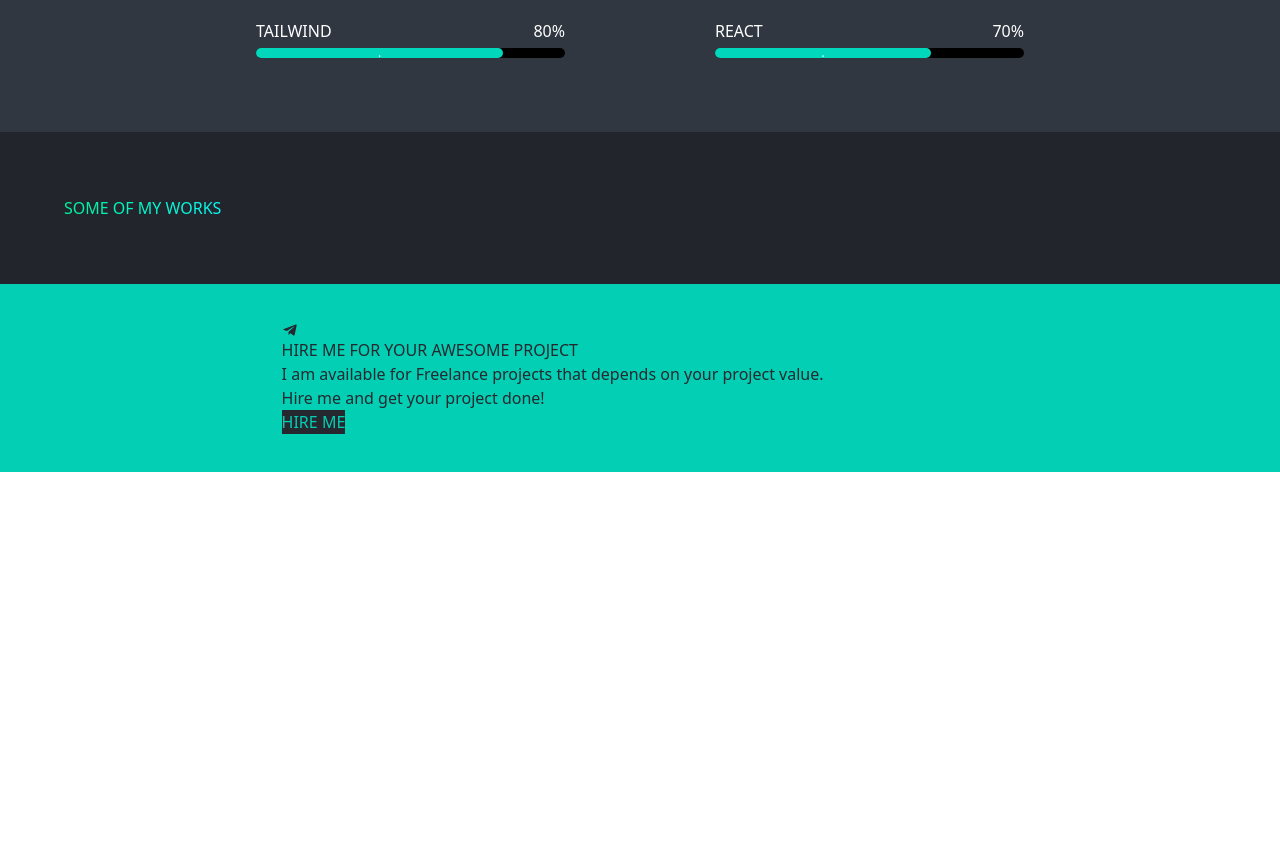
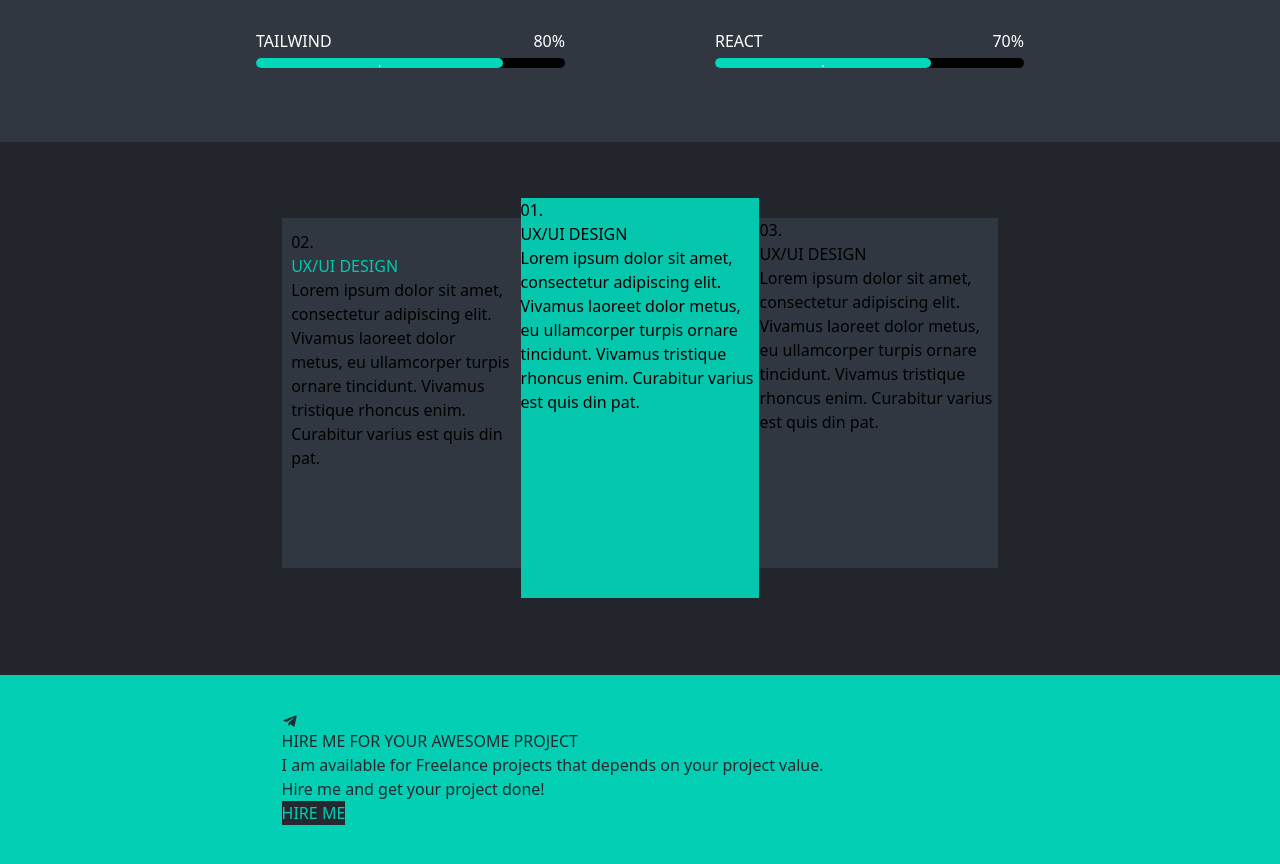
Before and after one commit to arafatsikder/portfolio, a React (Vite) app: page / in a window 1280 px wide. Shown: the part 2060-2924 px from the top of the page. Before the commit the page ends 2532 px from the top, so only its background shows below. Built offline with nearby package versions, Linux system fonts and the light colour scheme.

Commit message:
card structure added

```diff
--- a/src/App.jsx
+++ b/src/App.jsx
@@ -1,8 +1,9 @@
 import About from './Component/About/About'
 import NavHeader from './Component/NavHeader/NavHeader'
 import Skills from './../src/Component/Skills/Skills'
-import MyWork from './Component/MyWork/MyWork'
+// import MyWork from './Component/MyWork/MyWork'
 import Hire from './Component/Hire/Hire'
+import Card from './Component/Card/Card'
 // import Show from './Component/Show/Show'
 function App() {
 
@@ -13,7 +14,8 @@ function App() {
       </div>
       <About></About>
       <Skills></Skills>
-      <MyWork></MyWork>
+      <Card></Card>
+      {/* <MyWork></MyWork> */}
       <Hire></Hire>
       {/* <Show></Show> */}
 
--- a/src/Component/About/About.css
+++ b/src/Component/About/About.css
@@ -14,16 +14,18 @@
     color: white
 }
 
-.cv-btn{
+.cv-btn {
     margin-top: 440px;
     margin-left: 65px;
-    background-image: linear-gradient(to left,rgba(42, 224, 216, 0.9), rgba(68, 190, 122, 0.9)), url("/src/image/image.jpg");
+    background-image: linear-gradient(to left, rgba(42, 224, 216, 0.9), rgba(68, 190, 122, 0.9)), url("/src/image/image.jpg");
     padding: 15px 30px;
 }
 
 .left {
     width: 50%;
     padding: 2%;
+    margin-top: 10px;
+
 
 }
 
@@ -49,13 +51,14 @@
 .div1 {
     width: 350px;
     height: 350px;
+
     border: 8px solid #00D7BB;
 
 }
 
 .div2 {
     position: absolute;
-    top:30px;
+    top: 30px;
     bottom: 0px;
     left: -30px;
     width: 400px;
@@ -91,13 +94,17 @@
 } */
 
 .gradient-text {
-    background-image: linear-gradient(to right, #00F29B, #07F7F0); /* Define the gradient */
-    -webkit-background-clip: text; /* Apply background clip to text */
-    background-clip: text; /* Apply background clip to text */
-    color: transparent; /* Set text color to transparent */
+    background-image: linear-gradient(to right, #00F29B, #07F7F0);
+    /* Define the gradient */
+    -webkit-background-clip: text;
+    /* Apply background clip to text */
+    background-clip: text;
+    /* Apply background clip to text */
+    color: transparent;
+    /* Set text color to transparent */
 }
 
-.span-color{
+.span-color {
     color: #00D7BB;
 }
 
@@ -110,7 +117,7 @@
     background-color: rgb(222, 195, 195);
 } */
 
-.top-border{
+.top-border {
     height: 2px;
     width: 500px;
     border: 1px solid salm;
--- /dev/null
+++ b/src/Component/Card/Card.css
@@ -0,0 +1,36 @@
+.card{
+    background-color: #22252C;
+    padding: 6% 0%;
+}
+
+.all-cards{
+    display: flex;
+    justify-content: space-around;
+
+    margin: 0% 22%;
+}
+
+.div-1{
+    background-color: #313741;
+    height: 350px;
+
+}
+
+.div1-style{
+    margin: 5% 4%;
+}
+
+.h-color{
+    color:#05C7AE;
+}
+
+.div-2{
+    background-color: #05C7AE;
+    height: 400px;
+    margin-top: -20px;
+}
+
+.div-3{
+    background-color: #313741;
+    height: 350px;
+}
--- /dev/null
+++ b/src/Component/Card/Card.jsx
@@ -0,0 +1,28 @@
+import './Card.css'
+const Card = () => {
+    return (
+        <div className='card'>
+            <div className='all-cards'>
+                <div className='div-1'>
+                    <div className='div1-style pl-6 px-6'>
+                        <h1 className='text-4xl font-semibold pt-2'>02.</h1>
+                        <p className='text-2xl h-color font-semibold py-2'>UX/UI DESIGN</p>
+                        <p className='text-white'>Lorem ipsum dolor sit amet, consectetur adipiscing elit. Vivamus laoreet dolor metus, eu ullamcorper turpis ornare tincidunt. Vivamus tristique rhoncus enim. Curabitur varius est quis din pat.</p>
+                    </div>
+                </div>
+                <div className='div-2'>
+                    <h1 className='text-4xl'>01.</h1>
+                    <p className='text-3xl'>UX/UI DESIGN</p>
+                    <p>Lorem ipsum dolor sit amet, consectetur adipiscing elit. Vivamus laoreet dolor metus, eu ullamcorper turpis ornare tincidunt. Vivamus tristique rhoncus enim. Curabitur varius est quis din pat.</p>
+                </div>
+                <div className='div-3'>
+                    <h1 className='text-4xl'>03.</h1>
+                    <p className='text-3xl'>UX/UI DESIGN</p>
+                    <p>Lorem ipsum dolor sit amet, consectetur adipiscing elit. Vivamus laoreet dolor metus, eu ullamcorper turpis ornare tincidunt. Vivamus tristique rhoncus enim. Curabitur varius est quis din pat.</p>
+                </div>
+            </div>
+        </div>
+    );
+};
+
+export default Card;
```
Lines whose indentation alone changed are shown as unchanged.
